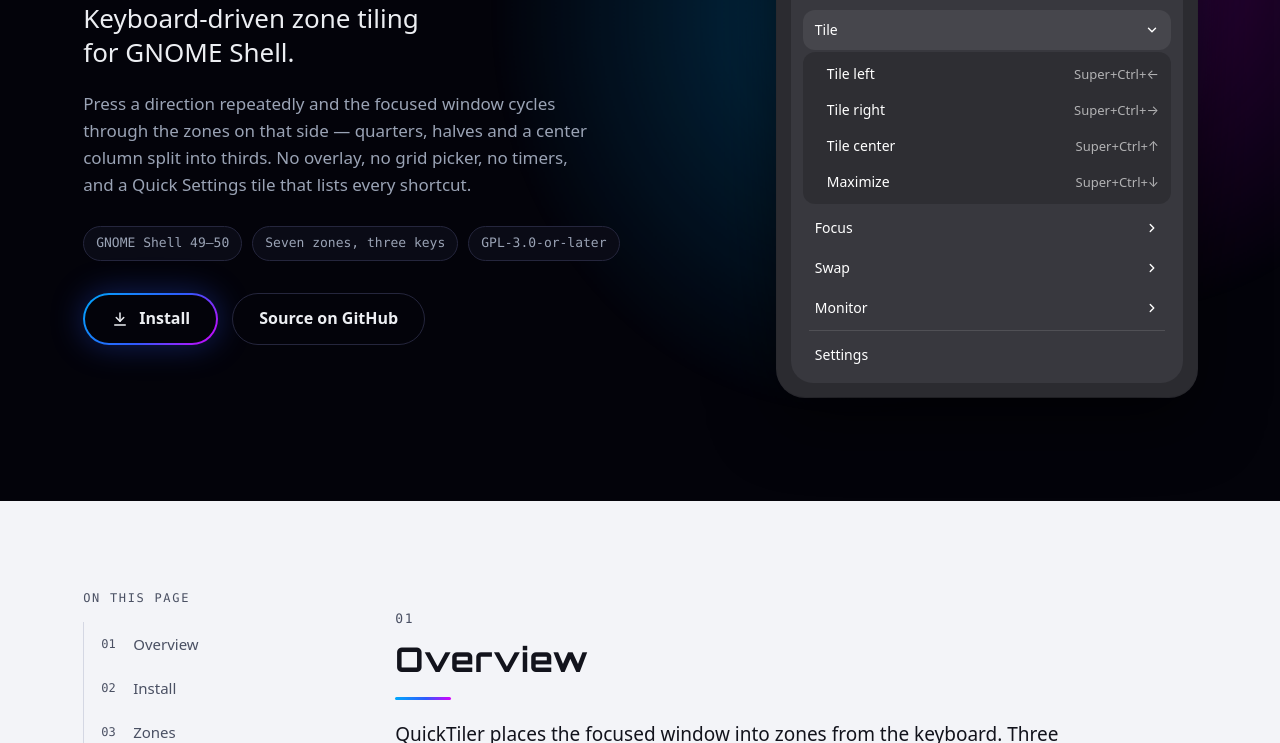
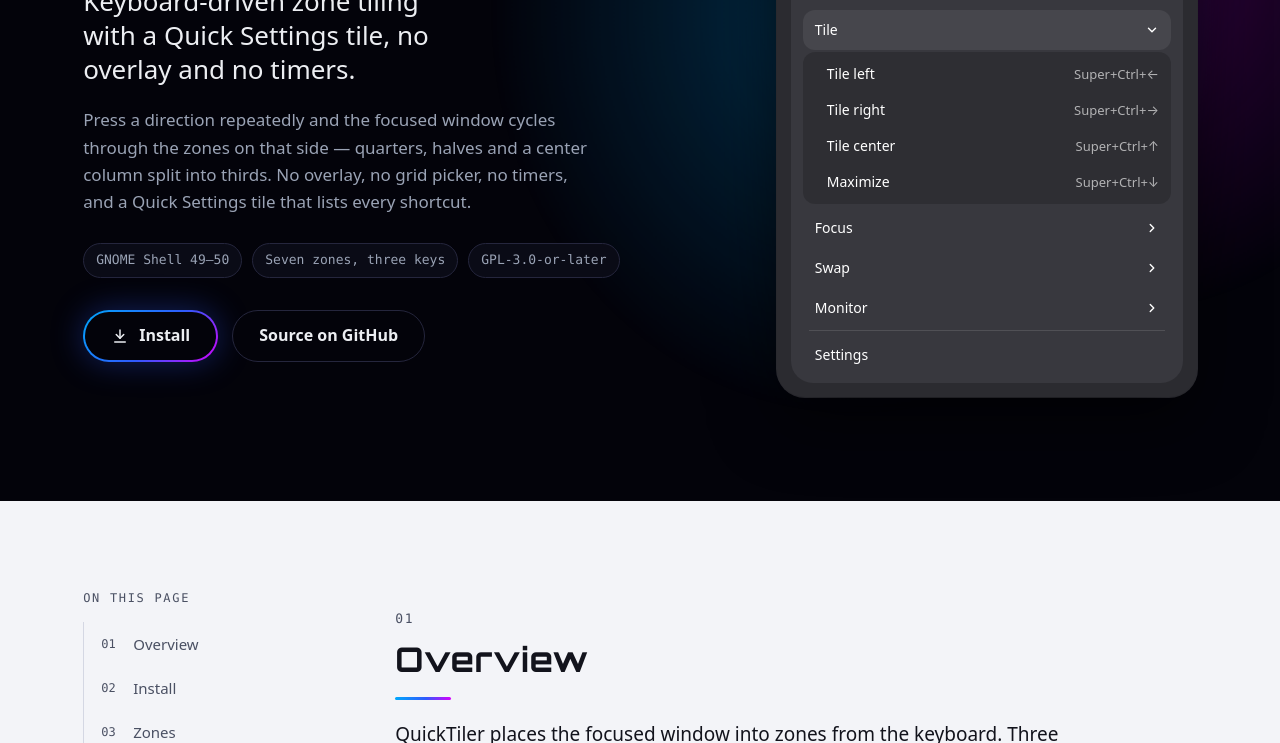
Before and after one commit to Ghost-Assembly/quicktiler, a website: page docs/index.html in a window 1280 px wide. Shown: the part 357-1100 px from the top of the page. Drawn offline with Linux system fonts and the light colour scheme.

Commit message:
docs: fix remaining Quick Settings casing and hero tagline
Review round 1: the shortcuts-enabled gschema description still read
"the quick settings menu keeps working" lowercase, and the hero's
<p class="tagline"> still had the pre-maintenance-pass one-liner
("...for GNOME Shell.") while the meta description, og:description and
README had already moved to the shared one. Bring both in line;
re-grepped the gschema for any other lowercase "quick settings" and
found none left in a <summary>/<description> element.

```diff
--- a/docs/index.html
+++ b/docs/index.html
@@ -90,7 +90,10 @@
                 <div>
                     <p class="eyebrow">GNOME Shell extension</p>
                     <h1 id="title">QuickTiler</h1>
-                    <p class="tagline">Keyboard-driven zone tiling for GNOME Shell.</p>
+                    <p class="tagline">
+                        Keyboard-driven zone tiling with a Quick Settings tile, no
+                        overlay and no timers.
+                    </p>
                     <p class="lede">
                         Press a direction repeatedly and the focused window cycles
                         through the zones on that side — quarters, halves and a center
--- a/schemas/org.gnome.shell.extensions.quicktiler.gschema.xml
+++ b/schemas/org.gnome.shell.extensions.quicktiler.gschema.xml
@@ -15,7 +15,7 @@
       <description>
         Whether QuickTiler registers its keybindings with Mutter. Turning this
         off releases every one of them, so the accelerators go back to whatever
-        else claims them. The quick settings menu keeps working, because the
+        else claims them. The Quick Settings menu keeps working, because the
         pause is about the keyboard and nothing else.
       </description>
     </key>
```
